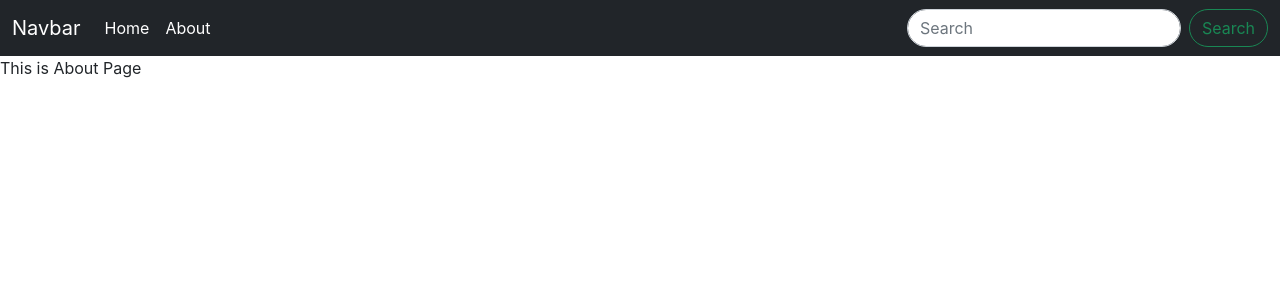
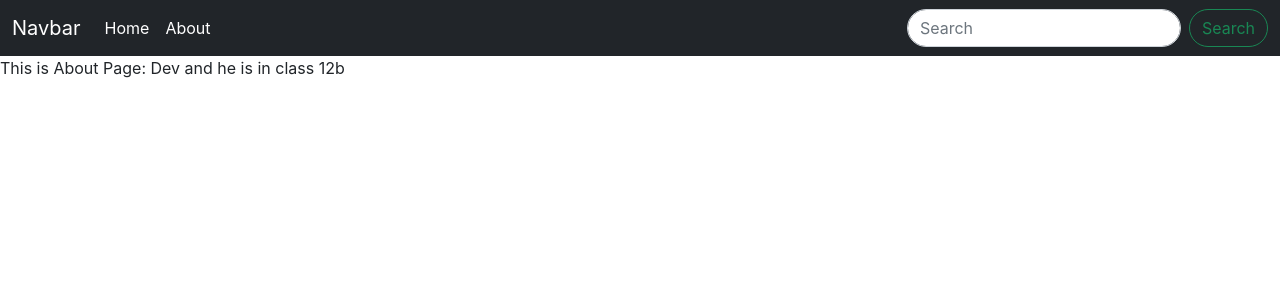
Before and after one commit to arpitv970/iNotebook, a React (Create React App) app: page /about in a window 1280 px wide. Shown: the top 300 px of the page. Built offline with nearby package versions, Linux system fonts and the light colour scheme.

Commit message:
This is just to explain how context api works

```diff
--- a/src/components/About.js
+++ b/src/components/About.js
@@ -1,9 +1,14 @@
-import React from 'react'
+import React, { useContext, useEffect } from 'react'
+import noteContext from '../context/notes/noteContext'
 
 const About = () => {
+    const a = useContext(noteContext)
+    useEffect(() => {
+        a.update();
+    }, [])
     return (
         <div>
-            This is About Page
+            This is About Page: {a.state.name} and he is in class {a.state.class}
         </div>
     )
 }
```
